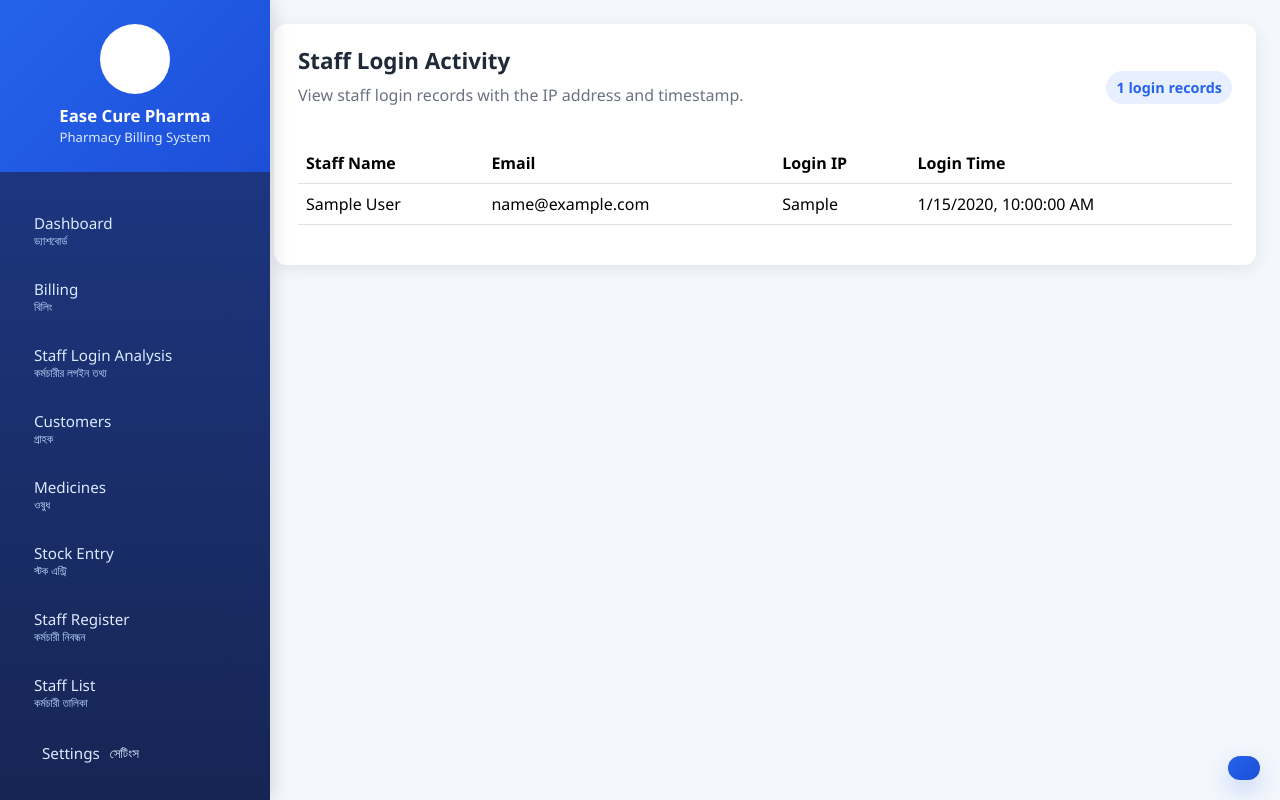
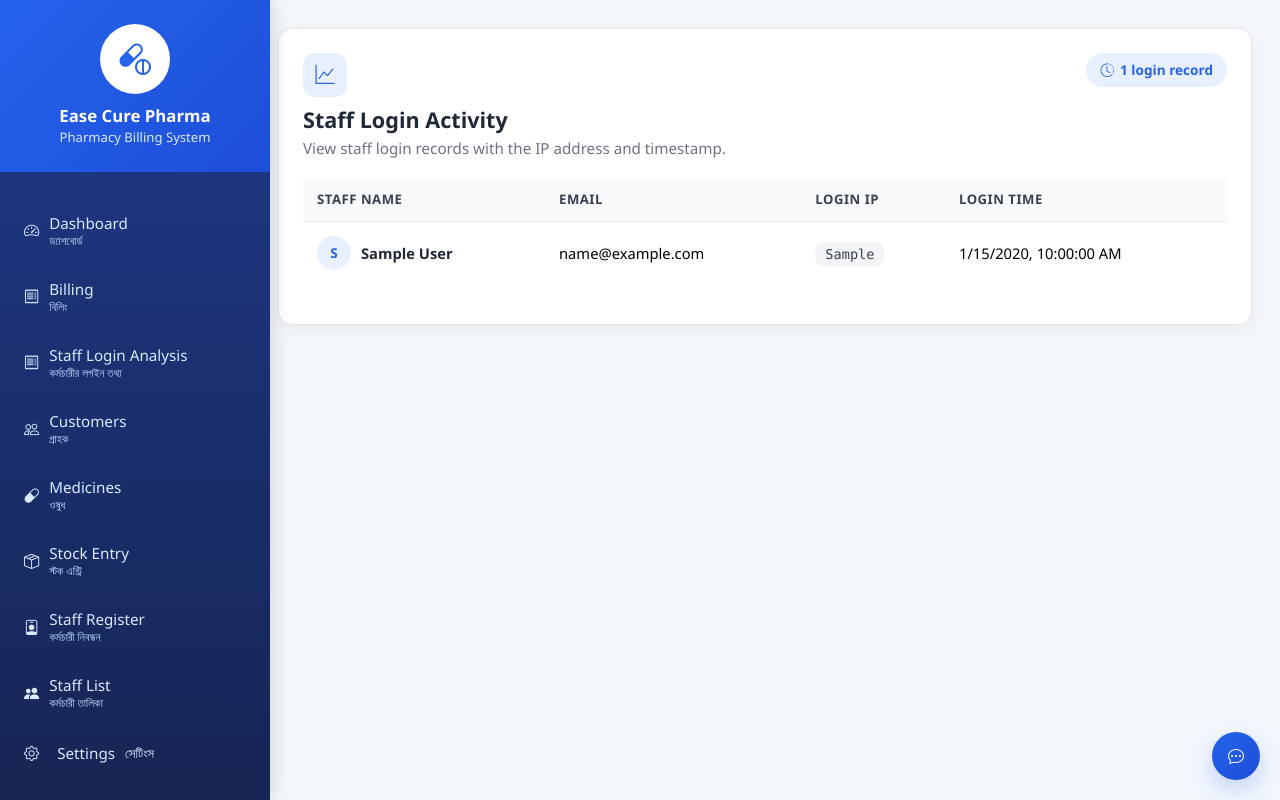
Before and after one commit to MISTU293-art/ease_cure_pharma, a Node server app: page /staffs/login-details in a window 1280 px wide. Run offline with Node 20, Linux system fonts and the light colour scheme; the visitor is signed in with stand-in values (Sample User, id 1); tables that the repository leaves empty hold one stand-in row (values such as "Sample post"); some libraries are stand-ins or nearby versions.

Commit message:
new featues like analysis and many more addedd

```diff
--- /dev/null
+++ b/src/views/partials/base-footer.ejs
@@ -0,0 +1,3 @@
+    <script src="https://cdn.jsdelivr.net/npm/bootstrap@5.3.7/dist/js/bootstrap.bundle.min.js"></script>
+  </body>
+</html>
--- a/src/views/staff_analysis.ejs
+++ b/src/views/staff_analysis.ejs
@@ -4,54 +4,218 @@
     <meta charset="UTF-8">
     <meta name="viewport" content="width=device-width, initial-scale=1.0">
     <title>Staff Login Details</title>
+
+    <!-- Bootstrap CSS + Icons (required by this page and by the sidebar partial) -->
+    <link href="https://cdn.jsdelivr.net/npm/bootstrap@5.3.7/dist/css/bootstrap.min.css" rel="stylesheet">
+    <link rel="stylesheet" href="https://cdn.jsdelivr.net/npm/bootstrap-icons@1.11.3/font/bootstrap-icons.css">
+
     <style>
+        :root {
+            --brand: #2563eb;
+            --brand-soft: #e8f0ff;
+            --ink: #1f2937;
+            --muted: #6b7280;
+            --border: #e5e7eb;
+        }
+
+        * { box-sizing: border-box; }
+
         body {
             background: #f5f7fb;
-            font-family: Arial, sans-serif;
+            font-family: "Segoe UI", Arial, sans-serif;
+            color: var(--ink);
+        }
+
+        /* Mobile top bar (hidden on desktop) */
+        .mobile-topbar {
+            display: none;
+            align-items: center;
+            gap: 12px;
+            background: #ffffff;
+            border-bottom: 1px solid var(--border);
+            padding: 12px 16px;
+            position: sticky;
+            top: 0;
+            z-index: 1030;
+        }
+
+        .mobile-topbar .brand-name {
+            font-weight: 700;
+            font-size: 1.05rem;
+            color: var(--ink);
+        }
+
+        .mobile-topbar button {
+            border: none;
+            background: var(--brand-soft);
+            color: var(--brand);
+            width: 40px;
+            height: 40px;
+            border-radius: 10px;
+            display: inline-flex;
+            align-items: center;
+            justify-content: center;
+            font-size: 1.1rem;
         }
 
         .content-wrapper {
             margin-left: 250px;
-            padding: 24px;
+            padding: 28px;
             width: calc(100% - 250px);
-            box-sizing: border-box;
         }
 
         .page-card {
             background: #ffffff;
-            border-radius: 12px;
-            box-shadow: 0 4px 18px rgba(0, 0, 0, 0.08);
+            border-radius: 14px;
+            box-shadow: 0 4px 18px rgba(0, 0, 0, 0.06);
+            border: 1px solid var(--border);
             padding: 24px;
             overflow-x: auto;
         }
 
+        .page-header {
+            display: flex;
+            justify-content: space-between;
+            align-items: flex-start;
+            flex-wrap: wrap;
+            gap: 12px;
+            margin-bottom: 18px;
+        }
+
+        .page-icon {
+            width: 44px;
+            height: 44px;
+            border-radius: 12px;
+            background: var(--brand-soft);
+            color: var(--brand);
+            display: inline-flex;
+            align-items: center;
+            justify-content: center;
+            font-size: 1.2rem;
+            margin-bottom: 10px;
+        }
+
         .page-title {
-            font-size: 1.4rem;
+            font-size: 1.35rem;
             font-weight: 700;
-            color: #1f2937;
-            margin-bottom: 8px;
+            color: var(--ink);
+            margin-bottom: 4px;
         }
 
         .page-subtitle {
-            color: #6b7280;
-            margin-bottom: 20px;
-        }
-
-        .table th {
-            background: #f8fafc;
-            color: #374151;
+            color: var(--muted);
+            font-size: 0.95rem;
+            margin-bottom: 0;
         }
 
         .badge-soft {
-            background: #e8f0ff;
-            color: #2563eb;
-            padding: 6px 10px;
+            background: var(--brand-soft);
+            color: var(--brand);
+            padding: 7px 14px;
             border-radius: 999px;
-            font-size: 0.9rem;
+            font-size: 0.85rem;
             font-weight: 600;
+            white-space: nowrap;
+            display: inline-flex;
+            align-items: center;
+            gap: 6px;
+        }
+
+        .table {
+            margin-bottom: 0;
+        }
+
+        .table thead th {
+            background: #f8fafc;
+            color: #374151;
+            font-size: 0.82rem;
+            text-transform: uppercase;
+            letter-spacing: 0.04em;
+            border-bottom: 1px solid var(--border);
+            padding: 12px 14px;
+            white-space: nowrap;
+        }
+
+        .table tbody td {
+            padding: 14px;
+            font-size: 0.92rem;
+            vertical-align: middle;
+            border-bottom: 1px solid #f1f2f4;
+        }
+
+        .table tbody tr:last-child td {
+            border-bottom: none;
+        }
+
+        .table tbody tr:hover {
+            background: #fafbff;
+        }
+
+        .staff-cell {
+            display: flex;
+            align-items: center;
+            gap: 10px;
+        }
+
+        .avatar-initial {
+            width: 34px;
+            height: 34px;
+            border-radius: 50%;
+            background: var(--brand-soft);
+            color: var(--brand);
+            font-weight: 700;
+            font-size: 0.85rem;
+            display: inline-flex;
+            align-items: center;
+            justify-content: center;
+            flex-shrink: 0;
+        }
+
+        .staff-name {
+            font-weight: 600;
+            color: var(--ink);
+        }
+
+        .ip-pill {
+            background: #f3f4f6;
+            color: #374151;
+            padding: 4px 10px;
+            border-radius: 8px;
+            font-family: "SFMono-Regular", Consolas, monospace;
+            font-size: 0.85rem;
+        }
+
+        .empty-state, .error-state {
+            text-align: center;
+            padding: 48px 20px;
+            color: var(--muted);
+        }
+
+        .empty-state i {
+            font-size: 2.2rem;
+            color: #c7cdd6;
+            margin-bottom: 12px;
+            display: block;
+        }
+
+        .error-state {
+            background: #fef2f2;
+            border: 1px solid #fecaca;
+            border-radius: 12px;
+            color: #b91c1c;
+        }
+
+        .error-state i {
+            font-size: 1.6rem;
+            margin-bottom: 8px;
+            display: block;
         }
 
         @media (max-width: 992px) {
+            .mobile-topbar {
+                display: flex;
+            }
+
             .content-wrapper {
                 margin-left: 0;
                 width: 100%;
@@ -60,6 +224,7 @@
 
             .page-card {
                 padding: 16px;
+                border-radius: 12px;
             }
         }
 
@@ -69,17 +234,17 @@
             }
 
             .page-subtitle {
-                font-size: 0.95rem;
+                font-size: 0.88rem;
             }
 
             .badge-soft {
                 width: 100%;
-                text-align: center;
+                justify-content: center;
             }
 
-            .table th,
-            .table td {
-                font-size: 0.9rem;
+            .table thead th,
+            .table tbody td {
+                font-size: 0.85rem;
                 white-space: nowrap;
             }
         }
@@ -88,25 +253,38 @@
 <body>
     <%- include('./partials/sidebar.ejs') %>
 
+    <!-- Mobile top bar with sidebar trigger -->
+    <div class="mobile-topbar d-lg-none">
+        <button type="button" data-bs-toggle="offcanvas" data-bs-target="#mobileSidebar" aria-label="Open menu">
+            <i class="bi bi-list"></i>
+        </button>
+        <span class="brand-name">Ease Cure Pharma</span>
+    </div>
+
     <div class="content-wrapper">
         <div class="page-card">
-            <div class="d-flex justify-content-between align-items-center flex-wrap gap-2">
+            <div class="page-header">
                 <div>
+                    <div class="page-icon"><i class="bi bi-graph-up"></i></div>
                     <h3 class="page-title">Staff Login Activity</h3>
                     <p class="page-subtitle">View staff login records with the IP address and timestamp.</p>
                 </div>
                 <% if (loginLogs && loginLogs.length > 0) { %>
-                    <span class="badge-soft"><%= loginLogs.length %> login records</span>
+                    <span class="badge-soft">
+                        <i class="bi bi-clock-history"></i>
+                        <%= loginLogs.length %> login record<%= loginLogs.length === 1 ? '' : 's' %>
+                    </span>
                 <% } %>
             </div>
 
             <% if (error) { %>
-                <div class="alert alert-danger"><%= error %></div>
-            <% } %>
-
-            <% if (loginLogs && loginLogs.length > 0) { %>
-                <div class="table-responsive mt-3">
-                    <table class="table table-hover align-middle">
+                <div class="error-state">
+                    <i class="bi bi-exclamation-triangle"></i>
+                    <%= error %>
+                </div>
+            <% } else if (loginLogs && loginLogs.length > 0) { %>
+                <div class="table-responsive">
+                    <table class="table">
                         <thead>
                             <tr>
                                 <th>Staff Name</th>
@@ -116,11 +294,19 @@
                             </tr>
                         </thead>
                         <tbody>
-                            <% loginLogs.forEach(function(log) { %>
+                            <% loginLogs.forEach(function(log) {
+                                var name = (log.user && log.user.name) ? log.user.name : 'Unknown staff';
+                                var initial = name.charAt(0).toUpperCase();
+                            %>
                                 <tr>
-                                    <td><%= log.user && log.user.name ? log.user.name : 'Unknown staff' %></td>
-                                    <td><%= log.user && log.user.email ? log.user.email : '-' %></td>
-                                    <td><%= log.ip || 'N/A' %></td>
+                                    <td>
+                                        <div class="staff-cell">
+                                            <span class="avatar-initial"><%= initial %></span>
+                                            <span class="staff-name"><%= name %></span>
+                                        </div>
+                                    </td>
+                                    <td><%= (log.user && log.user.email) ? log.user.email : '-' %></td>
+                                    <td><span class="ip-pill"><%= log.ip || 'N/A' %></span></td>
                                     <td><%= log.logged_at ? new Date(log.logged_at).toLocaleString() : '-' %></td>
                                 </tr>
                             <% }); %>
@@ -128,9 +314,14 @@
                     </table>
                 </div>
             <% } else { %>
-                <div class="alert alert-info mt-3">No login records found yet.</div>
+                <div class="empty-state">
+                    <i class="bi bi-inbox"></i>
+                    No login records found yet.
+                </div>
             <% } %>
         </div>
     </div>
+
+    <script src="https://cdn.jsdelivr.net/npm/bootstrap@5.3.7/dist/js/bootstrap.bundle.min.js"></script>
 </body>
 </html>
```
Also changed, not shown: src/views/partials/base-head.ejs (added, +11 -0 lines), src/views/partials/main-layout.ejs (added, +9 -0 lines), src/public/css/app.css (added).
